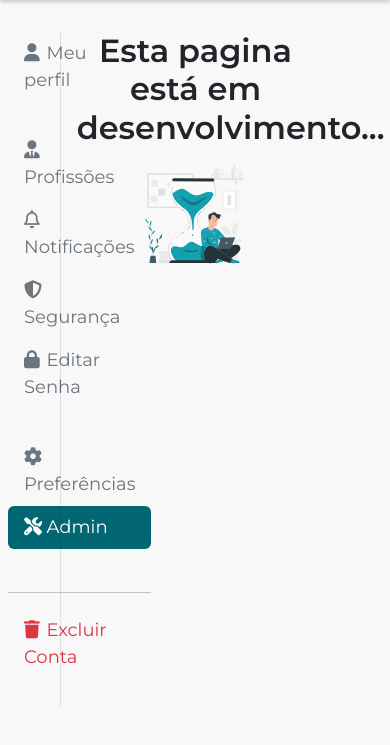
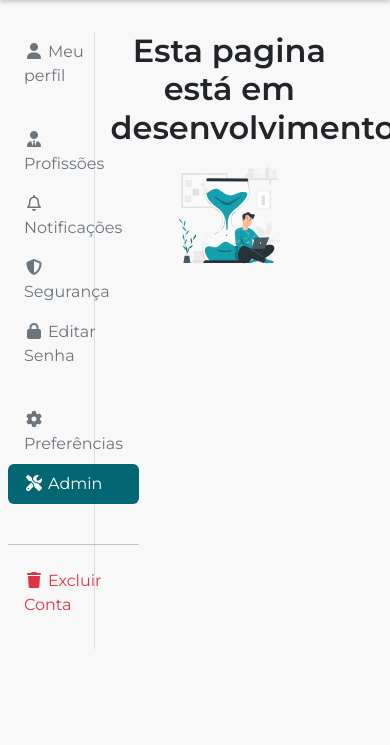
Before and after one commit to RhoBlop/Contratai, a PHP site: page /admin.php in a window 390 px wide; the page is wider, and only the part inside the window is pictured. Shown: the part 72-817 px from the top of that part. Run offline with PHP 8.4, Linux system fonts and the light colour scheme; the visitor is signed in with stand-in values (Sample User, id 1); data that the repository does not hold is empty; some libraries are stand-ins or nearby versions.

Commit message:
dando uma mudada na sidebar
mas vai dar trabalho deixar ela responsiva..

```diff
--- a/components/sidebar.html
+++ b/components/sidebar.html
@@ -1,27 +1,27 @@
-<ul class="nav nav-pills navbar-nav col-2 px-3" id="sidebar">
+<ul class="nav nav-pills navbar-nav col-3 col-xl-2 px-3" id="sidebar">
     <li class="nav-item">
-        <a class="nav-link" aria-current="page" href="perfil.php"><i class="fa-solid fa-user fa-fw pe-3"></i>Meu perfil</a>
+        <a class="nav-link" aria-current="page" href="perfil.php"><i class="fa-solid fa-user fa-fw me-1"></i>Meu perfil</a>
     </li>
     <li class="nav-item">
-        <a class="nav-link" href="profissoes.php"><i class="fa-solid fa-user-tie fa-fw pe-3"></i>Profissões</a>
+        <a class="nav-link" href="profissoes.php"><i class="fa-solid fa-user-tie fa-fw me-1"></i>Profissões</a>
     </li>
     <li class="nav-item">
-        <a class="nav-link" href="notificacoes.php"><i class="fa-regular fa-bell fa-fw pe-3"></i>Notificações</a>
+        <a class="nav-link" href="notificacoes.php"><i class="fa-regular fa-bell fa-fw me-1"></i>Notificações</a>
     </li>
     <li class="nav-item">
-        <a class="nav-link" href="seguranca.php"><i class="fa-solid fa-shield-halved fa-fw pe-3"></i>Segurança</a>
+        <a class="nav-link" href="seguranca.php"><i class="fa-solid fa-shield-halved fa-fw me-1"></i>Segurança</a>
     </li>
     <li class="nav-item">
-        <a class="nav-link" href="editar-senha.php"><i class="fa-solid fa-lock fa-fw pe-3"></i>Editar Senha</a>
+        <a class="nav-link" href="editar-senha.php"><i class="fa-solid fa-lock fa-fw me-1"></i>Editar Senha</a>
     </li>
     <li class="nav-item">
-        <a class="nav-link" href="preferencias.php"><i class="fa-solid fa-gear fa-fw pe-3"></i>Preferências</a>
+        <a class="nav-link" href="preferencias.php"><i class="fa-solid fa-gear fa-fw me-1"></i>Preferências</a>
     </li>
     <li class="nav-item">
-        <a class="nav-link" href="admin.php"><i class="fa-solid fa-screwdriver-wrench fa-fw pe-3"></i>Admin</a>
+        <a class="nav-link" href="admin.php"><i class="fa-solid fa-screwdriver-wrench fa-fw me-1"></i>Admin</a>
     </li>
     <hr>
     <li class="nav-item">
-        <a href="#modal-exclude" class="nav-link link-danger" data-bs-toggle="modal"><i class="fa-solid fa-trash fa-fw pe-3"></i>Excluir Conta</a>
+        <a href="#modal-exclude" class="nav-link link-danger" data-bs-toggle="modal"><i class="fa-solid fa-trash fa-fw me-1"></i>Excluir Conta</a>
     </li>
 </ul>
--- a/css/style.css
+++ b/css/style.css
@@ -760,6 +760,8 @@ footer i {
     }
 }
 
+/* Settings e Sidebar */
+
 #settingsContent {
     border-left: 1px solid rgba(0, 0, 0, 0.1);
 }
@@ -785,11 +787,14 @@ hr {
 
 .nav-link {
     padding: 0.5rem 1rem;
+    font-size: 16px;
 }
 
 #side-bar {
     font-size: 20px;
 }
+
+
 
 /* Editar Perfil */
 
--- a/perfil.php
+++ b/perfil.php
@@ -11,6 +11,7 @@
                 <div class="row gx-5">
 
                     <?php include("components/modal-exclude.html")?>
+
 
                     <?php include("components/sidebar.html")?>
 
```
